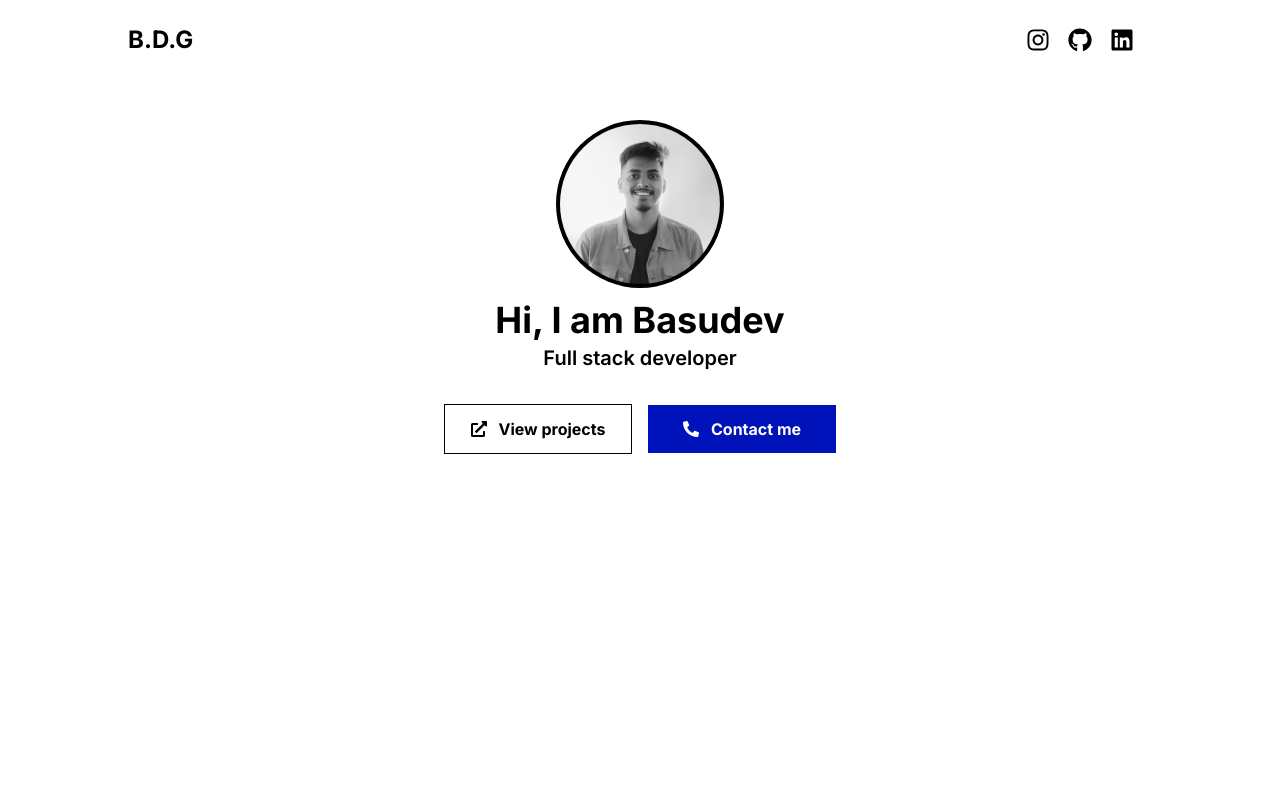
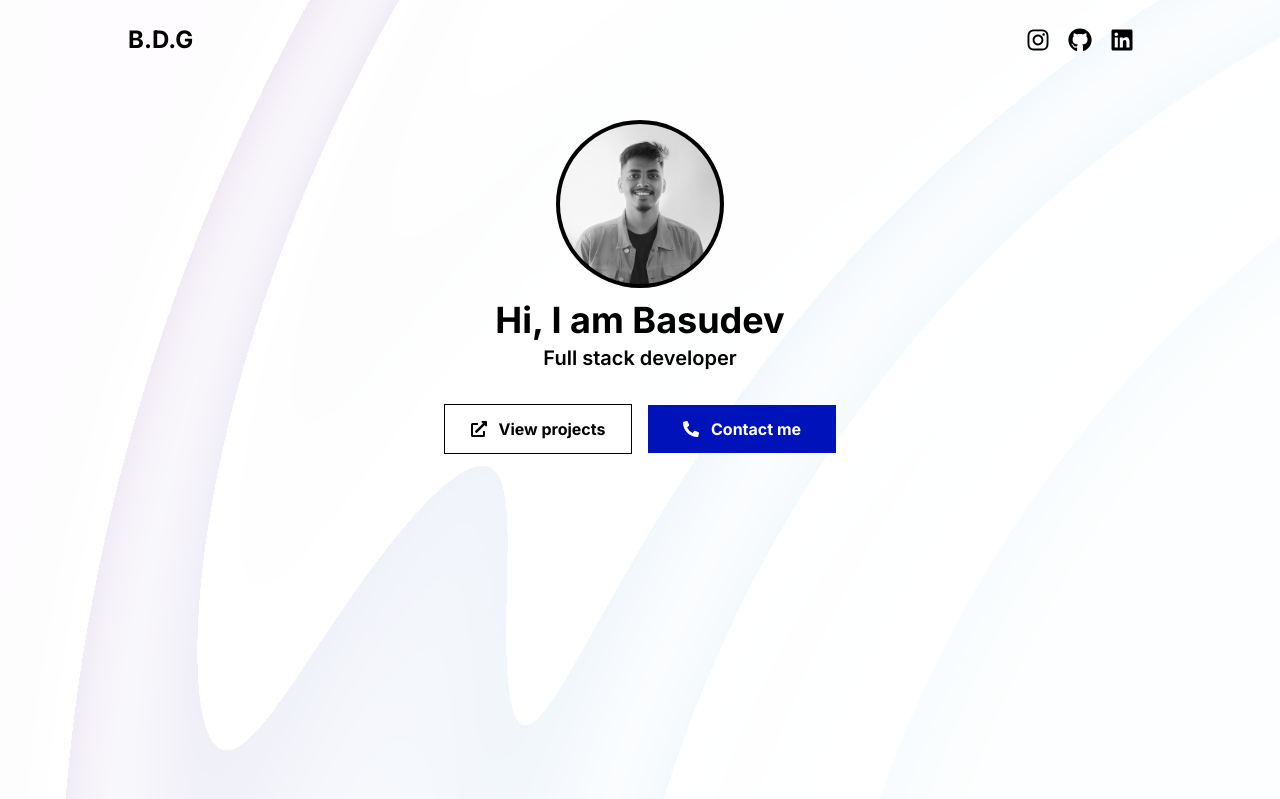
Before and after one commit to Basu-Dev-Ghosh/portfolio-new, a Next.js app: page / in a window 1280 px wide. Shown: the top 799 px of the page. Built offline with nearby package versions, Linux system fonts and the light colour scheme.

Commit message:
button style change commit

```diff
--- a/app/globals.css
+++ b/app/globals.css
@@ -17,5 +17,5 @@
 }
 
 body {
-
+      background-image: url('../public/aaabstract.webp');
 }
```
Also changed, not shown: public/aaabstract.webp (added).
